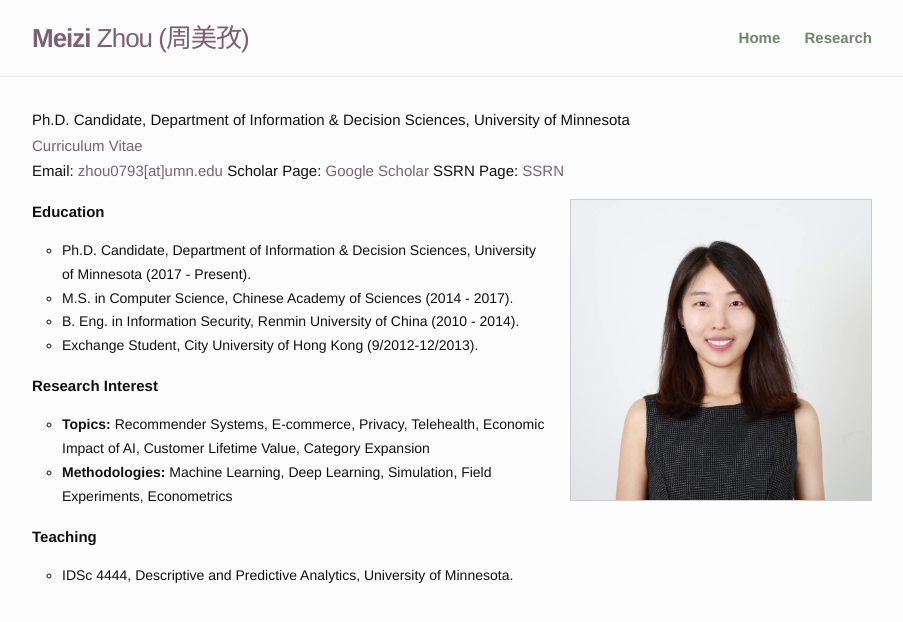
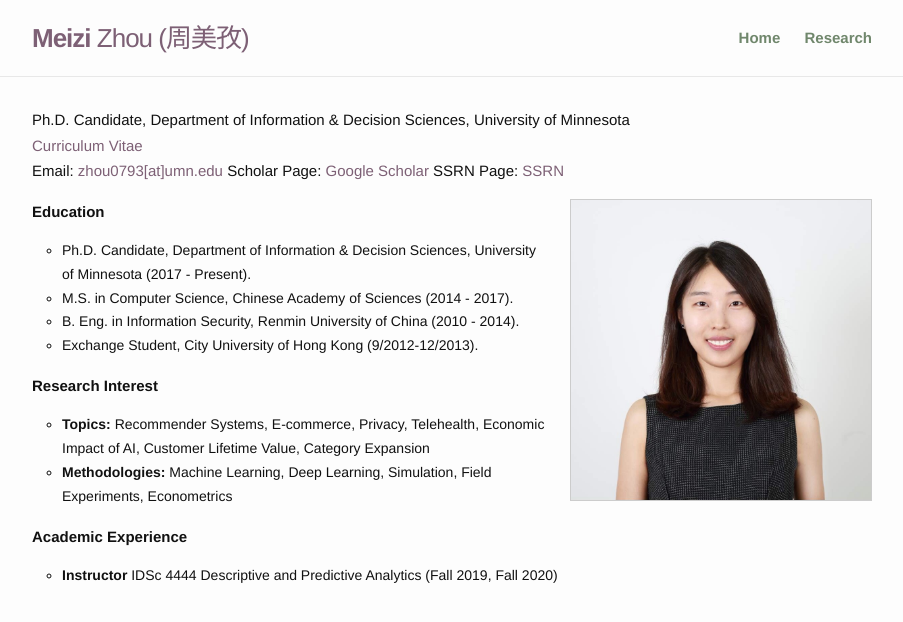
Before and after one commit to meizizhou/homepage, a Jekyll site: the page built from index.md, in a window 1280 px wide. Shown: the top 622 px of the page, without its empty margins (188-1091 px from the left). Built offline with Jekyll 4.4.1, drawn with Linux system fonts in a browser that asks for light colours.

Commit message:
Update index.md

```diff
--- a/index.md
+++ b/index.md
@@ -19,6 +19,6 @@ profile_picture:
 <li style="list-style-type:circle;font-size:14px"><strong>Methodologies: </strong>Machine Learning, Deep Learning, Simulation, Field Experiments, Econometrics</li>
 </ul>
 
-<strong>Teaching</strong>
+<strong>Academic Experience</strong>
 <ul>
-<li style="list-style-type:circle;font-size:14px">IDSc 4444, Descriptive and Predictive Analytics, University of Minnesota.</li>
+<li style="list-style-type:circle;font-size:14px"><strong>Instructor</strong> IDSc 4444 Descriptive and Predictive Analytics (Fall 2019, Fall 2020)</li>
```
